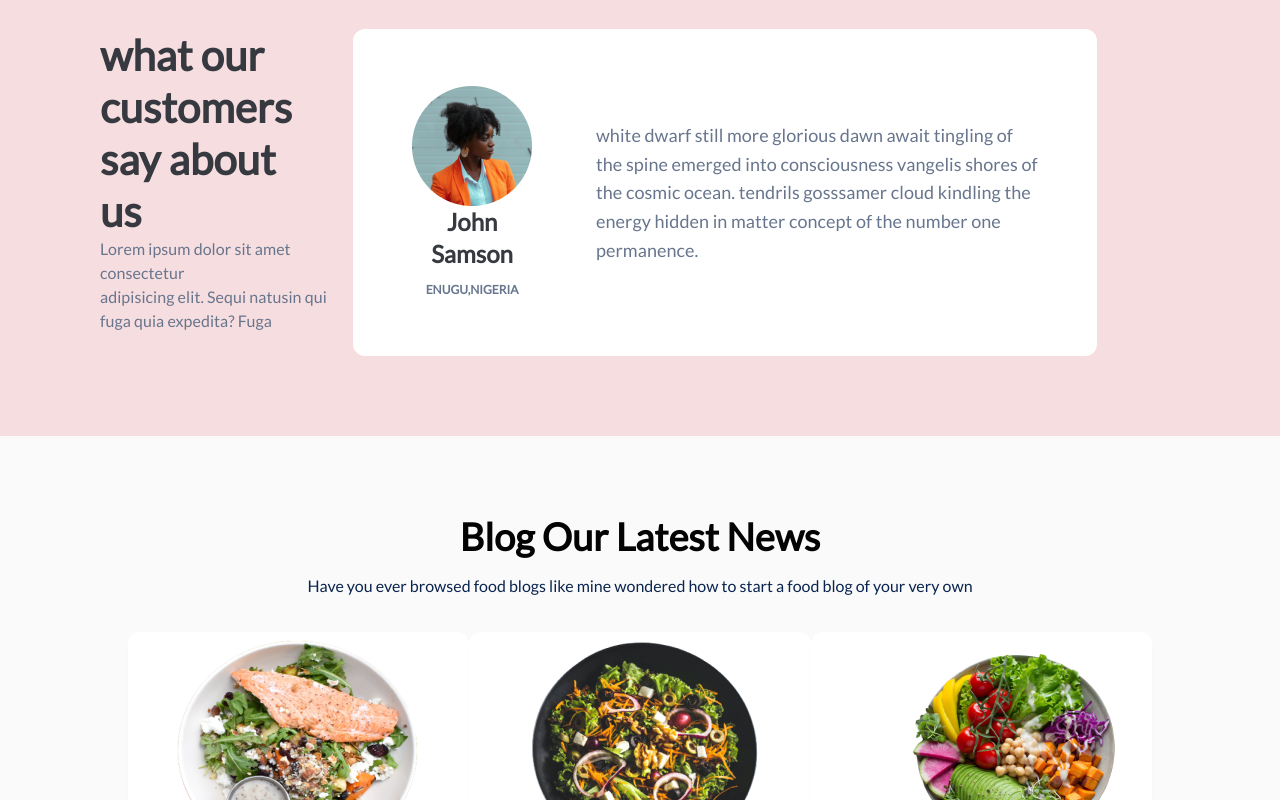
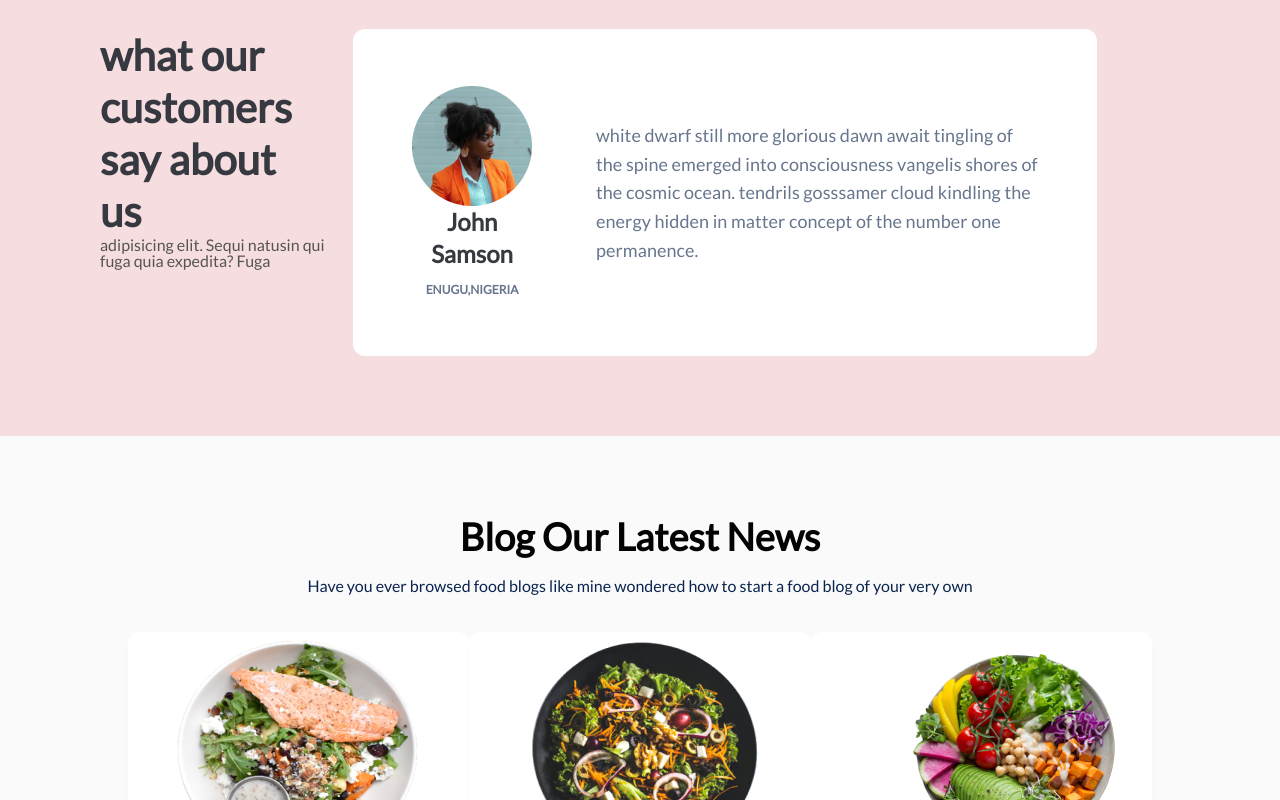
Before and after one commit to ifeanyiOgbonna/meals, a plain HTML site: page index1.html in a window 1280 px wide. Shown: the part 2826-3626 px from the top of the page. Drawn offline with nearby package versions, Linux system fonts and the light colour scheme; files whose address does not match are found by name.

Commit message:
initialize commit

```diff
--- a/index.html/index.html
+++ b/index1.html
@@ -215,7 +215,7 @@
                 <div class="cta">
                     <div class="cta-box">
                         <h3 class="tertiary-header">what our customers say about us</h3>
-                        <blockquote class="tertiary-header-text">Lorem ipsum dolor sit amet consectetur<br> adipisicing
+                        <blockquote class=">Lorem ipsum dolor sit amet consectetur<br> adipisicing
                             elit. Sequi natusin qui<br> fuga quia expedita? Fuga
                         </blockquote>
                     </div>
```
Also changed, not shown: image/Component 35.png (renamed from index.html/image/Component 35.png), image/Group 109.png (renamed from index.html/image/Group 109.png), image/Group.png (renamed from index.html/image/Group.png), image/Rectangle 1.png (renamed from index.html/image/Rectangle 1.png), image/Rectangle 2.png (renamed from index.html/image/Rectangle 2.png), image/Rectangle 3.png (renamed from index.html/image/Rectangle 3.png), image/Rectangle 4.png (renamed from index.html/image/Rectangle 4.png), image/Rectangle 5.png (renamed from index.html/image/Rectangle 5.png), image/Rectangle 6.png (renamed from index.html/image/Rectangle 6.png), image/Rectangle 7png.png (renamed from index.html/image/Rectangle 7png.png), image/Rectangle 8.png (renamed from index.html/image/Rectangle 8.png), image/Rectangle 9.png (renamed from index.html/image/Rectangle 9.png), image/Vector.png (renamed from index.html/image/Vector.png), image/add-item-alt.png (renamed from index.html/image/add-item-alt.png), 2 more files, 1 other file.
